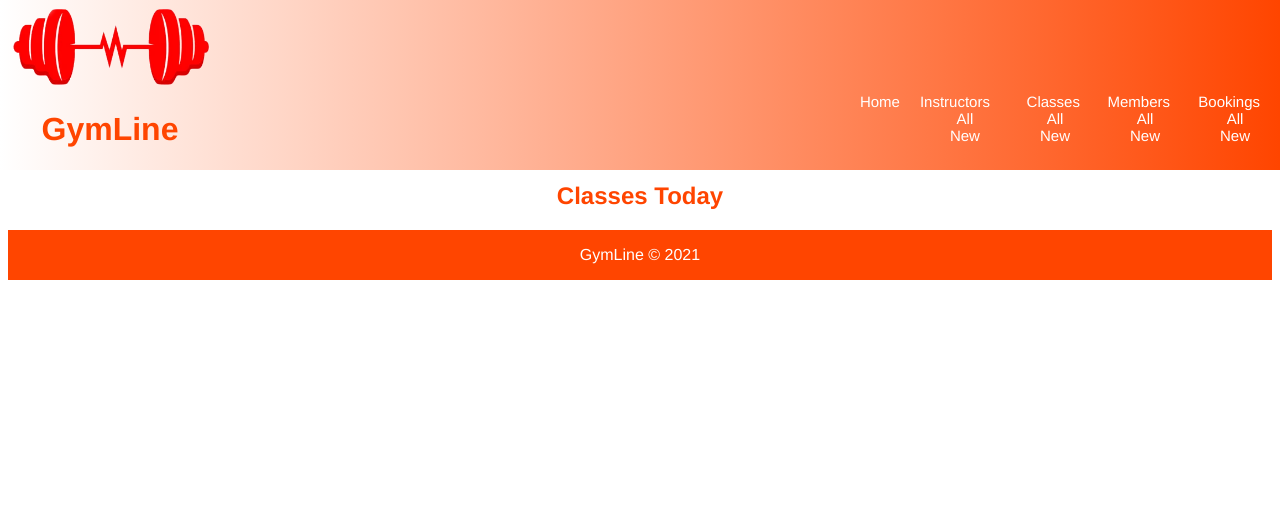
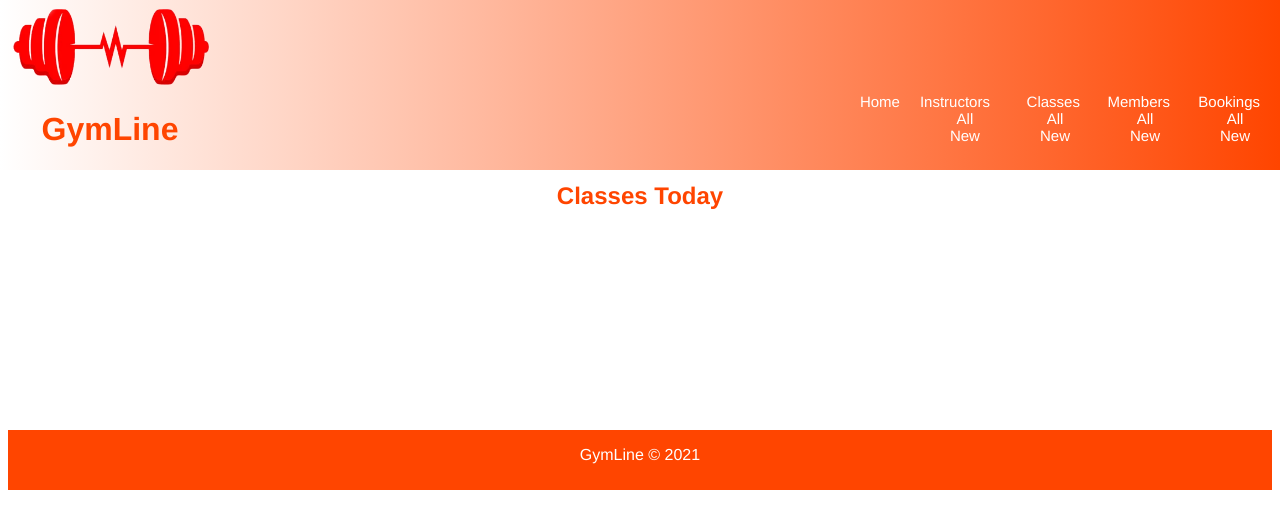
Before and after one commit to rogertmalg/gym_project, a Flask app: page / in a window 1280 px wide. Shown: the top 529 px of the page. Run offline with Flask 2, Linux system fonts and the light colour scheme; data that the repository does not hold is empty; some libraries are stand-ins or nearby versions.

Commit message:
small changes

```diff
--- a/static/css/style.css
+++ b/static/css/style.css
@@ -1,5 +1,7 @@
 body{
     font-family: "Helvetica", arial, sans-serif; font-size: 16px;
+    display: flex;
+    flex-direction: column;
   }
 
 header {
@@ -151,7 +153,7 @@ a {
     justify-self: center;
 }
 
-footer {
+/* footer {
     display: flex;
     width: 100%;
     background-color: orangered;
@@ -159,4 +161,15 @@ footer {
     justify-content: center;
     flex-wrap: wrap;
     flex-direction: row;
+  } */
+
+  footer {
+    position: relative;
+    bottom: 0px;
+    width: 100%;
+    height: 60px;
+    background-color: orangered;
+    color: white;
+    text-align: center;
+    top: 200px;
   }
--- a/templates/activities/show.html
+++ b/templates/activities/show.html
@@ -25,4 +25,5 @@
     {% endfor %}
 </ul>
 </div>
+</div>
 {% endblock %}
```
